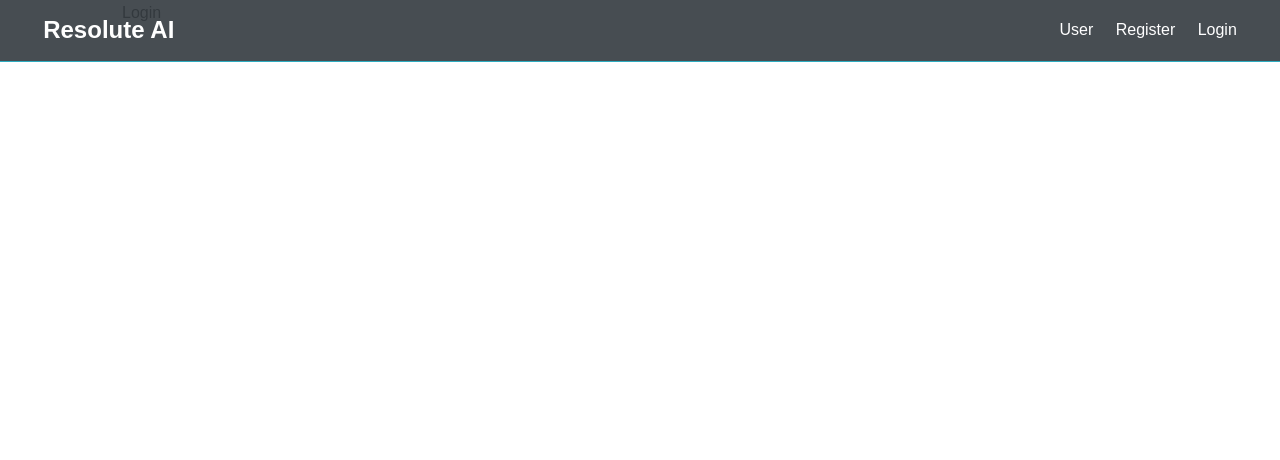
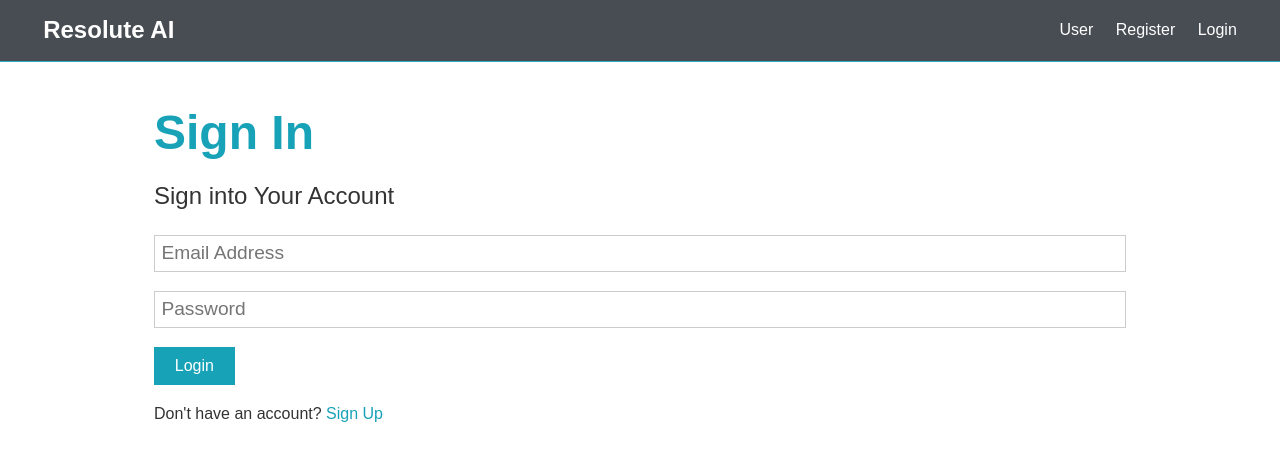
Before and after one commit to Sonu-kumar-web/Dynamic-Web-Page, a React (Create React App) app in the folder client/: page /login in a window 1280 px wide. Shown: the top 460 px of the page. Built offline with nearby package versions, Linux system fonts and the light colour scheme.

Commit message:
Add Singin component

```diff
--- a/client/src/components/auth/Login.js
+++ b/client/src/components/auth/Login.js
@@ -1,7 +1,34 @@
 import React from "react";
+import { Link } from "react-router-dom";
+
+import "../../App.css";
 
 export const Login = () => {
-   return <div>Login</div>;
+   return (
+      <section class="container Sign-up">
+         <h1 class="large text-primary">Sign In</h1>
+         <p class="lead">
+            <i class="fas fa-user"></i> Sign into Your Account
+         </p>
+         <form class="form" action="dashboard.html">
+            <div class="form-group">
+               <input
+                  type="email"
+                  placeholder="Email Address"
+                  name="email"
+                  required
+               />
+            </div>
+            <div class="form-group">
+               <input type="password" placeholder="Password" name="password" />
+            </div>
+            <input type="submit" class="btn btn-primary" value="Login" />
+         </form>
+         <p class="my-1">
+            Don't have an account? <Link to="/register">Sign Up</Link>
+         </p>
+      </section>
+   );
 };
 
 export default Login;
--- a/client/src/components/auth/Register.js
+++ b/client/src/components/auth/Register.js
@@ -63,10 +63,6 @@ export const Register = () => {
                      onChange={(e) => onChange(e)}
                      required
                   />
-                  <small className="form-text">
-                     This site uses Gravatar so if you want a profile image, use
-                     a Gravatar email
-                  </small>
                </div>
                <div className="form-group">
                   <input
@@ -97,7 +93,7 @@ export const Register = () => {
                />
             </form>
             <p className="my-1">
-               Already have an account? <Link to="/className">Sign In</Link>
+               Already have an account? <Link to="/login">Sign In</Link>
             </p>
          </div>
       </Fragment>
```
